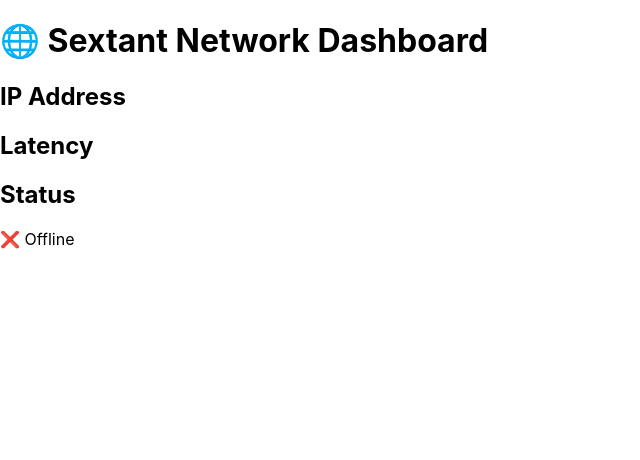
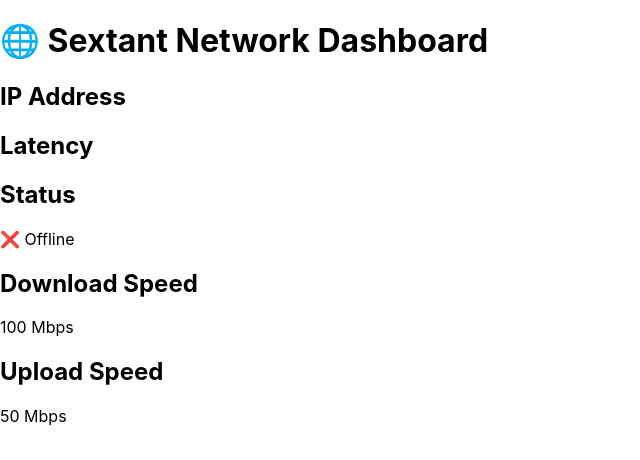
Before and after one commit to ZAINSHAH121/sextant-dashboard-v2, a React (Create React App) app: page / in a window 1280 px wide. Shown: the top 460 px of the page, without its empty margins (0-640 px from the left). Built offline with nearby package versions, Linux system fonts and the light colour scheme; no server answers.

Commit message:
Enhance design and add more metrics

```diff
--- a/src/App.js
+++ b/src/App.js
@@ -30,6 +30,10 @@ function App() {
         <MetricCard label="IP Address" value={ipAddress} />
         <MetricCard label="Latency" value={latency} />
         <MetricCard label="Status" value={latency ? '✅ Online' : '❌ Offline'} />
+
+        {/* Add these two lines */}
+        <MetricCard label="Download Speed" value="100 Mbps" />
+        <MetricCard label="Upload Speed" value="50 Mbps" />
       </div>
     </div>
   );
```
